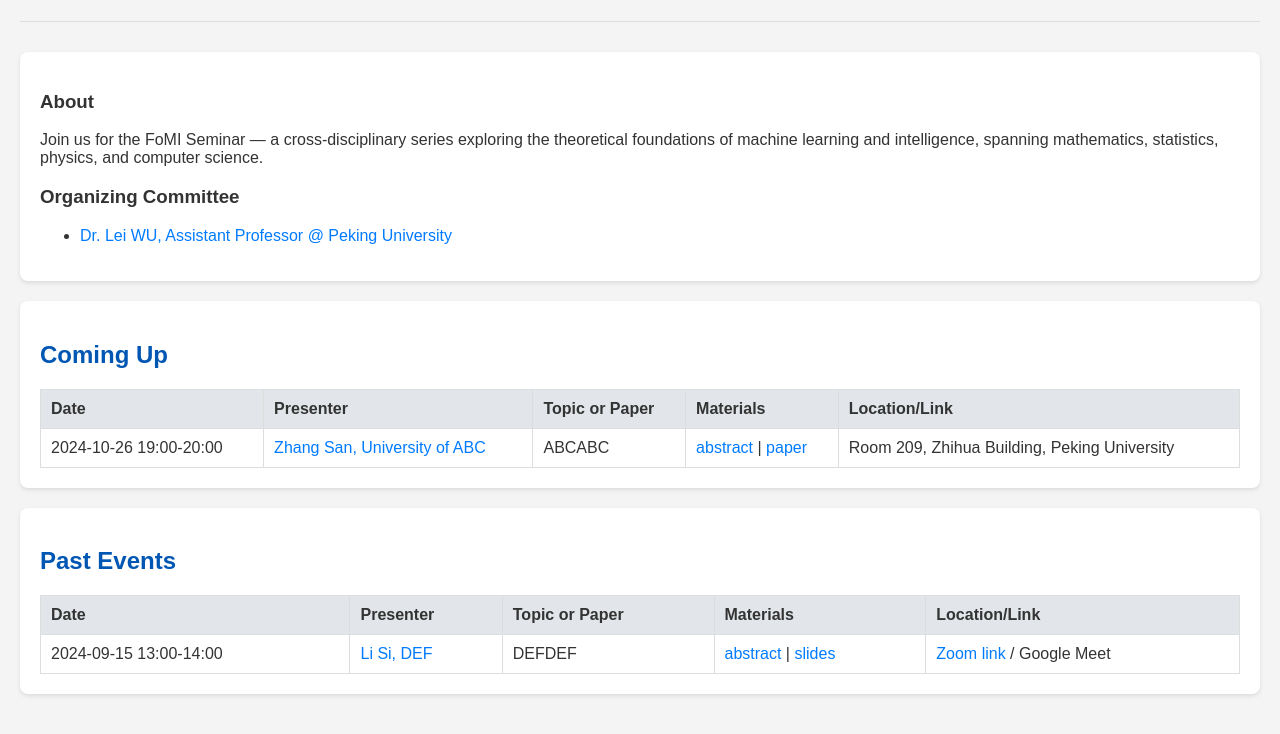
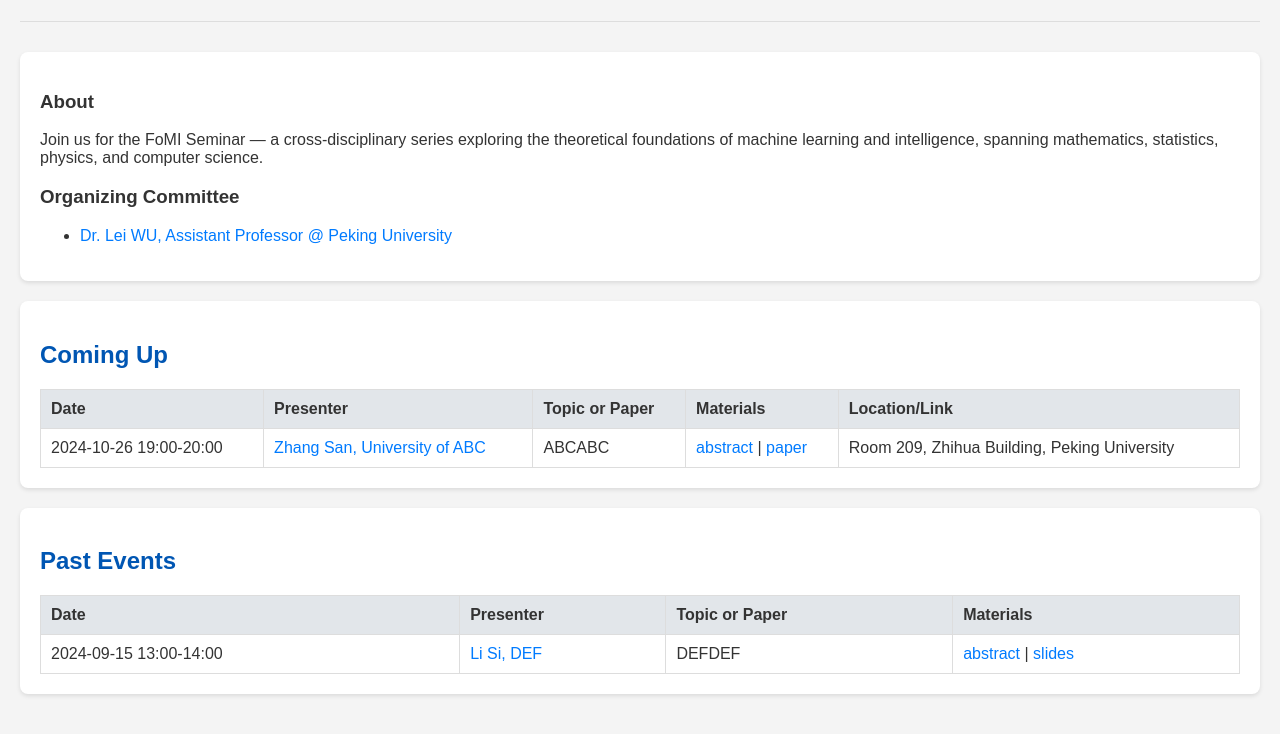
Before and after one commit to dl-theory-seminar/dl-theory-seminar.github.io, a plain HTML site: page index.html in a window 1280 px wide. Shown: the part 119-853 px from the top of the page. Drawn offline with Linux system fonts and the light colour scheme.

Commit message:
Update index.html

```diff
--- a/index.html
+++ b/index.html
@@ -55,7 +55,6 @@
                     <th>Presenter</th>
                     <th>Topic or Paper</th>
                     <th>Materials</th>
-                    <th>Location/Link</th>
                 </tr>
             </thead>
             <tbody>
@@ -64,7 +63,6 @@
                     <td><a href="#">Li Si, DEF</a></td>
                     <td>DEFDEF</td>
                     <td><a href="#">abstract</a> | <a href="#">slides</a></td>
-                    <td><a href="#">Zoom link</a> / Google Meet</td>
                 </tr>
                 </tbody>
         </table>
```
